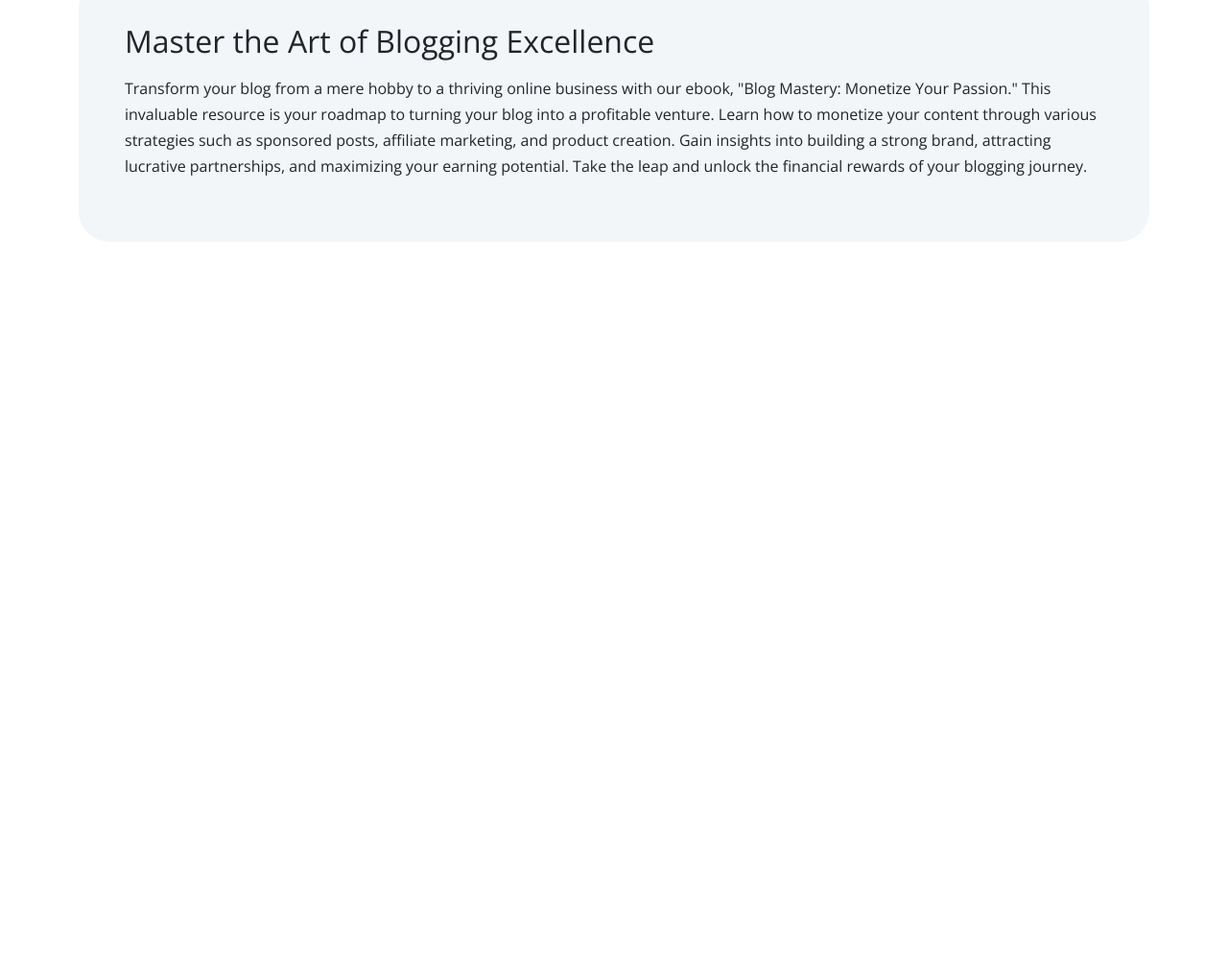
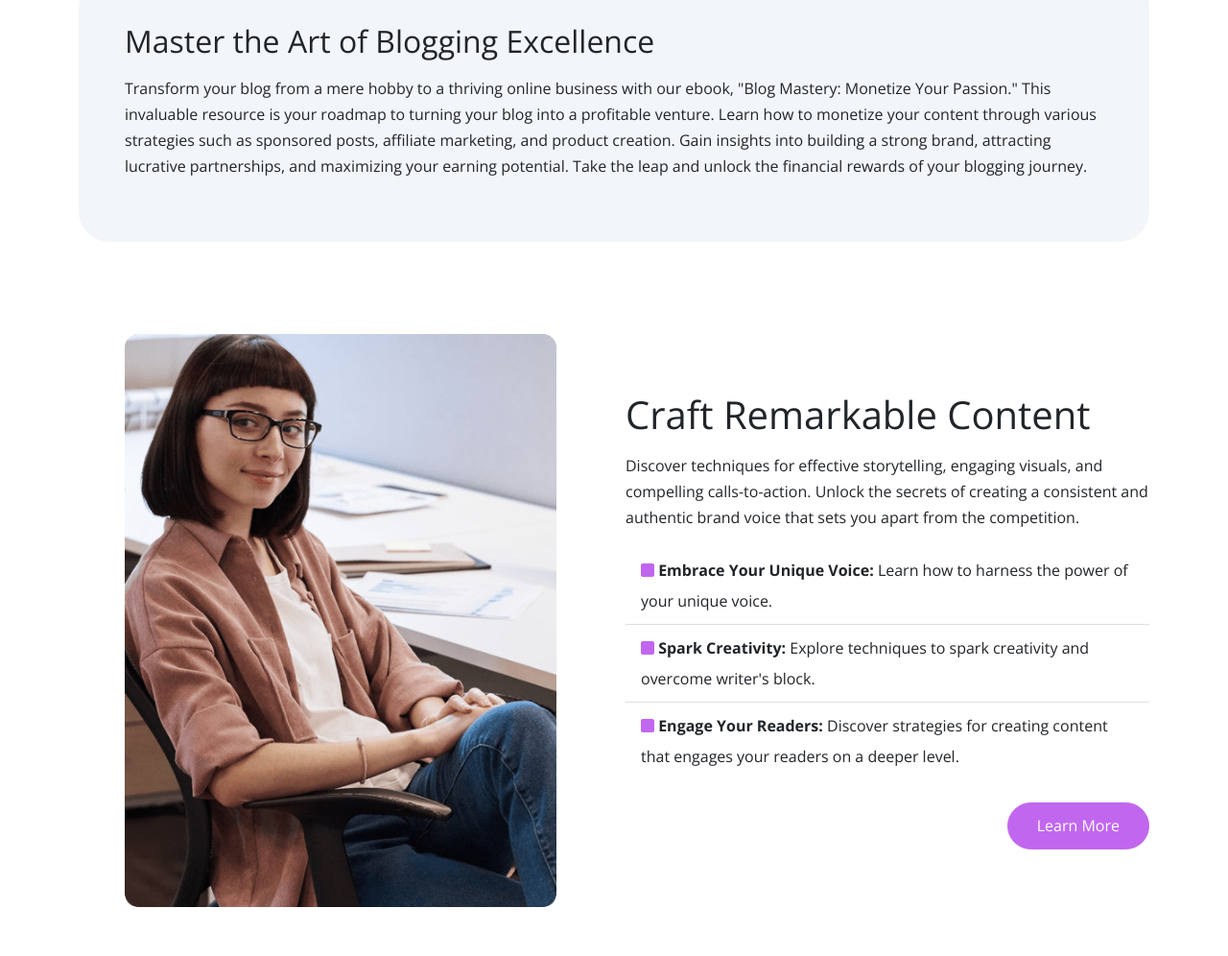
Before and after one commit to o0Danii0o/ebook-website, a website: page index.html in a window 1280 px wide. Shown: the part 2038-3034 px from the top of the page at 96% size. Before the commit the page ends 2338 px from the top, so only its background shows below. Drawn offline with nearby package versions, Linux system fonts and the light colour scheme; files that its build step writes are made by us from their sources.

Commit message:
add details2 with modals2

```diff
--- a/index.html
+++ b/index.html
@@ -168,7 +168,7 @@
     <section id="details" class="details my-5">
       <div class="container">
         <div class="row">
-          <div class="col-md-6">
+          <div class="col-lg-6">
             <div
               class="text-container d-flex flex-column justify-content-center h-100"
             >
@@ -209,7 +209,7 @@
               >
             </div>
           </div>
-          <div class="col-md-6">
+          <div class="col-lg-6">
             <div class="image-container p-5">
               <img src="images/description.png" alt="" class="img-fluid" />
             </div>
@@ -295,6 +295,110 @@
         </div>
      </section>
 
+     <!-- Details 2 -->
+      <section class="details my-5">
+        <div class="container">
+          <div class="row">
+            <div class="col-lg-6">
+              <div class="image-container p-5">
+                <img src="images/author.png" alt="" class="img-fluid">
+              </div>
+            </div>
+
+            <div class="col-lg-6">
+              <div
+              class="text-container d-flex flex-column justify-content-center h-100"
+            >
+              <h2 class="display-6">Craft Remarkable Content</h2>
+
+              <p>
+                Discover techniques for effective storytelling, engaging visuals,
+                and compelling calls-to-action. Unlock the secrets of creating a
+                consistent and authentic brand voice that sets you apart from the
+                competition.
+              </p>
+              <ul class="list-group list-group-flush lh-lg">
+                <li class="list-group-item">
+                  <i class="fas fa-square text-primary"></i>
+                  <strong>Embrace Your Unique Voice:</strong> Learn how to harness
+                  the power of your unique voice.
+                </li>
+
+                <li class="list-group-item">
+                  <i class="fas fa-square text-primary"></i>
+                  <strong>Spark Creativity:</strong> Explore techniques to spark
+                  creativity and overcome writer's block.
+                </li>
+
+                <li class="list-group-item">
+                  <i class="fas fa-square text-primary"></i>
+                  <strong>Engage Your Readers:</strong> Discover strategies for
+                  creating content that engages your readers on a deeper level.
+                </li>
+              </ul>
+              <a
+                class="btn btn-primary text-white mt-4 align-self-end"
+                data-bs-toggle="modal"
+                data-bs-target="#modal2"
+                >Learn More</a
+              >
+            </div>
+            </div>
+          </div>
+        </div>
+      </section>
+
+      <!-- Modal 2 -->
+    <div id="modal2" class="modal fade">
+      <div class="modal-dialog modal-lg mt-7">
+        <div class="modal-content p-5">
+          <div class="row">
+            <div class="col-lg-6">
+              <div class="image-container p-5">
+                <img src="images/author.png" alt="" class="img-fluid" />
+              </div>
+            </div>
+
+            <div class="col-lg-6">
+              <h2 class="display-6">Craft Remarkable Content</h2>
+
+              <p>
+                Discover techniques for effective storytelling, engaging visuals,
+                and compelling calls-to-action. Unlock the secrets of creating a
+                consistent and authentic brand voice that sets you apart from the
+                competition.
+              </p>
+              <ul class="list-group list-group-flush lh-lg">
+                <li class="list-group-item">
+                  <i class="fas fa-square text-primary"></i>
+                  <strong>Embrace Your Unique Voice:</strong> Learn how to harness
+                  the power of your unique voice.
+                </li>
+
+                <li class="list-group-item">
+                  <i class="fas fa-square text-primary"></i>
+                  <strong>Spark Creativity:</strong> Explore techniques to spark
+                  creativity and overcome writer's block.
+                </li>
+
+                <li class="list-group-item">
+                  <i class="fas fa-square text-primary"></i>
+                  <strong>Engage Your Readers:</strong> Discover strategies for
+                  creating content that engages your readers on a deeper level.
+                </li>
+              </ul>
+              <div class="container mt-4 d-flex justify-content-around">
+                <a href="" class="btn btn-primary text-white">Free Download</a>
+                <button class="btn btn-light" data-bs-dismiss="modal">
+                  Close
+                </button>
+              </div>
+            </div>
+          </div>
+        </div>
+      </div>
+    </div>
+
     <script src="js/bootstrap.bundle.min.js"></script>
     <script src="js/script.js"></script>
   </body>
```
